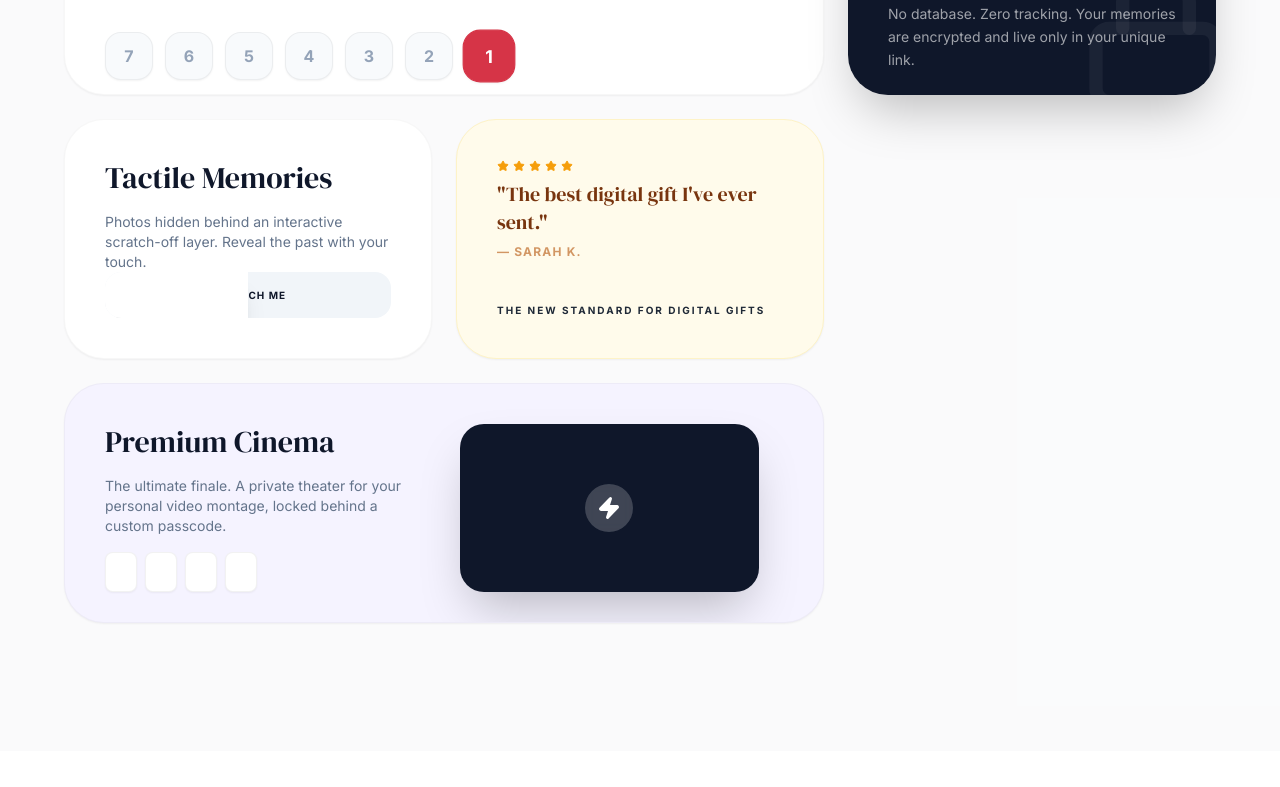
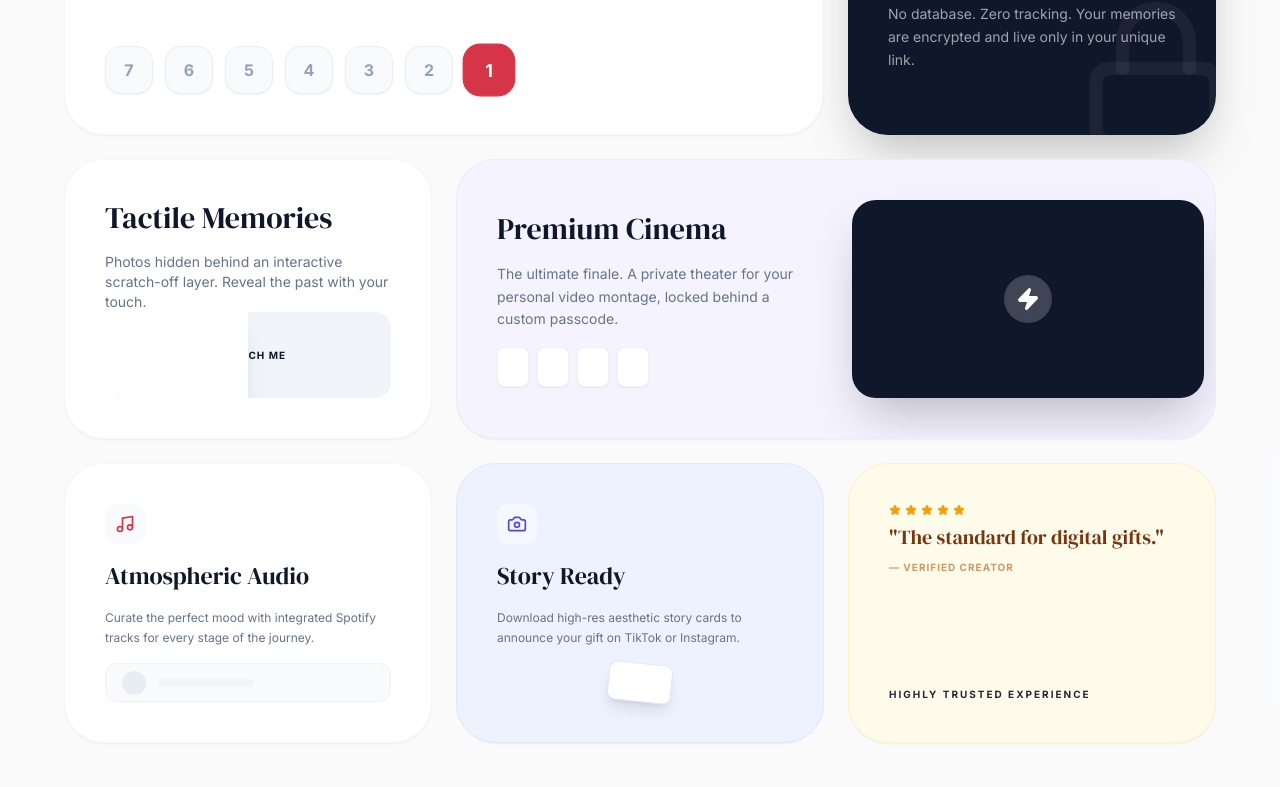
Before and after one commit to mbn-code/sanctuary-wizard, a Next.js app: page / in a window 1280 px wide. Shown: the part 1073-1860 px from the top of the page. Built offline with nearby package versions, Linux system fonts and the light colour scheme; a web font is replaced by a local one.

Commit message:
Enhance: direct social sharing via Web Share API, fixed occasion/theme selection state, and updated to sanctuary-gift domain

```diff
--- a/src/app/layout.tsx
+++ b/src/app/layout.tsx
@@ -24,20 +24,20 @@ const playfair = Playfair_Display({
 });
 
 export const metadata: Metadata = {
-  metadataBase: new URL("https://magicgift.vercel.app"),
-  title: "Magic Gift | The Digital Sanctuary Wizard",
-  description: "Create a personalized interactive sanctuary for any life event. Birthdays, Anniversaries, Weddings, and more. The ultimate digital surprise.",
+  metadataBase: new URL("https://sanctuary-gift.vercel.app"),
+  title: "Sanctuary | Create Your Digital Sanctuary",
+  description: "The ultimate digital sanctuary for all of life's special moments. Birthdays, anniversaries, weddings, and more.",
   openGraph: {
-    title: "Magic Gift | Digital Sanctuary Wizard",
-    description: "Build a timed countdown of memories, music, and secret messages for your loved ones.",
-    url: "https://magicgift.vercel.app",
-    siteName: "Magic Gift",
+    title: "Sanctuary",
+    description: "The ultimate digital gift for your loved ones.",
+    url: "https://sanctuary-gift.vercel.app",
+    siteName: "Sanctuary",
     images: [
       {
         url: "/og-image.png",
         width: 1200,
         height: 630,
-        alt: "Magic Gift Sanctuary Preview",
+        alt: "Sanctuary Preview",
       },
     ],
     locale: "en_US",
@@ -45,7 +45,7 @@ export const metadata: Metadata = {
   },
   twitter: {
     card: "summary_large_image",
-    title: "Magic Gift ✨",
+    title: "Sanctuary ✨",
     description: "Create a digital sanctuary for your loved ones. Photos, music, and secret notes.",
     images: ["/og-image.png"],
   },
--- a/src/app/page.tsx
+++ b/src/app/page.tsx
@@ -167,12 +167,14 @@ export default function Home() {
 
             <MySanctuaries />
 
+            {/* Bento Section */}
             <section id="bento" className="py-32 px-6 bg-slate-50/50 relative overflow-hidden">
-                <div className="max-w-6xl mx-auto grid grid-cols-1 md:grid-cols-12 gap-6 auto-rows-[240px]">
+                <div className="max-w-6xl mx-auto grid grid-cols-1 md:grid-cols-12 gap-6 auto-rows-[280px]">
+                    {/* 1. The Journey (Big) */}
                     <div className="md:col-span-12 lg:col-span-8 bg-white p-10 rounded-[40px] shadow-sm border border-black/[0.03] flex flex-col justify-between group overflow-hidden relative">
                         <div className="relative z-10 space-y-4 text-left">
                             <h3 className="text-4xl font-serif-display text-slate-900">The Journey Matters</h3>
-                            <p className="text-slate-500 max-w-md">Build anticipation with a timed countdown. Every day reveals a new photo, a hidden note, or a curated song.</p>
+                            <p className="text-slate-500 max-w-md text-sm">Build anticipation with a timed countdown. Every day reveals a new photo, a hidden note, or a curated song.</p>
                         </div>
                         <div className="flex gap-3 mt-8 relative z-10 text-left">
                             {[7, 6, 5, 4, 3, 2, 1].map(d => (
@@ -182,15 +184,17 @@ export default function Home() {
                         <div className="absolute top-[-20%] right-[-10%] w-[400px] h-[400px] bg-sanctuary-secondary/10 rounded-full blur-[80px]" />
                     </div>
 
+                    {/* 2. Private by Design (Small) */}
                     <div className="md:col-span-6 lg:col-span-4 bg-slate-900 p-10 rounded-[40px] shadow-2xl flex flex-col justify-between text-white relative overflow-hidden group">
                         <div className="relative z-10 space-y-4 text-left text-white">
-                            <div className="w-10 h-10 bg-white/10 rounded-xl flex items-center justify-center text-left"><Shield size={20} className="text-sanctuary-secondary text-left" /></div>
+                            <div className="w-10 h-10 bg-white/10 rounded-xl flex items-center justify-center text-left text-white"><Shield size={20} className="text-sanctuary-secondary" /></div>
                             <h3 className="text-3xl font-serif-display text-left">Private by Design</h3>
                             <p className="text-white/60 text-sm leading-relaxed text-left">No database. Zero tracking. Your memories are encrypted and live only in your unique link.</p>
                         </div>
                         <Lock className="absolute bottom-[-20px] right-[-20px] text-white/5 w-40 h-40 group-hover:scale-110 transition-transform duration-700" />
                     </div>
 
+                    {/* 3. Tactile Memories (Small) */}
                     <div className="md:col-span-6 lg:col-span-4 bg-white p-10 rounded-[40px] shadow-sm border border-black/[0.03] flex flex-col justify-between overflow-hidden group relative">
                         <div className="space-y-4 text-left text-gray-800">
                             <h3 className="text-3xl font-serif-display text-slate-900">Tactile Memories</h3>
@@ -202,23 +206,12 @@ export default function Home() {
                         </div>
                     </div>
 
-                    <div className="md:col-span-6 lg:col-span-4 bg-amber-50 p-10 rounded-[40px] shadow-sm border border-amber-100 flex flex-col justify-between overflow-hidden group relative">
-                        <div className="space-y-2 text-left">
-                            <div className="flex gap-1 text-amber-500 text-left">
-                                {[1,2,3,4,5].map(i => <Star key={i} size={12} fill="currentColor" />)}
-                            </div>
-                            <h3 className="text-xl font-serif-display text-amber-900 text-left">"The best digital gift I've ever sent."</h3>
-                            <p className="text-amber-700/60 text-xs font-bold uppercase tracking-widest mt-4 text-left">— Sarah K.</p>
-                        </div>
-                        <div className="text-[10px] font-bold text-amber-800/40 uppercase tracking-[0.2em] mt-8 text-left text-gray-800">The new standard for digital gifts</div>
-                    </div>
-
+                    {/* 4. Premium Cinema (Big) */}
                     <div className="md:col-span-12 lg:col-span-8 bg-[#F5F3FF] p-10 rounded-[40px] shadow-sm border border-black/[0.03] flex flex-col justify-between group overflow-hidden relative">
-
                         <div className="grid grid-cols-1 md:grid-cols-2 gap-8 items-center h-full text-left">
                             <div className="space-y-4 text-left">
                                 <h3 className="text-3xl font-serif-display text-slate-900">Premium Cinema</h3>
-                                <p className="text-slate-500 text-sm">The ultimate finale. A private theater for your personal video montage, locked behind a custom passcode.</p>
+                                <p className="text-slate-500 text-sm leading-relaxed">The ultimate finale. A private theater for your personal video montage, locked behind a custom passcode.</p>
                                 <div className="flex gap-2 text-left">
                                     {[1, 2, 3, 4].map(i => <div key={i} className="w-8 h-10 bg-white rounded-lg border border-black/5 shadow-sm text-left" />)}
                                 </div>
@@ -231,6 +224,41 @@ export default function Home() {
                                 </div>
                             </div>
                         </div>
+                    </div>
+
+                    {/* 5. Atmospheric Audio (Small) */}
+                    <div className="md:col-span-6 lg:col-span-4 bg-white p-10 rounded-[40px] shadow-sm border border-black/[0.03] flex flex-col justify-between overflow-hidden group relative text-left">
+                        <div className="space-y-4 text-left">
+                            <div className="w-10 h-10 bg-slate-50 rounded-xl flex items-center justify-center text-left"><Music className="text-sanctuary-primary" size={20} /></div>
+                            <h3 className="text-2xl font-serif-display text-slate-900">Atmospheric Audio</h3>
+                            <p className="text-slate-500 text-xs leading-relaxed">Curate the perfect mood with integrated Spotify tracks for every stage of the journey.</p>
+                        </div>
+                        <div className="w-full h-12 bg-slate-50 rounded-xl border border-black/[0.03] flex items-center px-4 gap-3 mt-4">
+                            <div className="w-6 h-6 bg-slate-200 rounded-full animate-pulse" />
+                            <div className="h-2 w-24 bg-slate-100 rounded-full" />
+                        </div>
+                    </div>
+
+                    {/* 6. Social Media Pack (Small) */}
+                    <div className="md:col-span-6 lg:col-span-4 bg-indigo-50 p-10 rounded-[40px] shadow-sm border border-indigo-100 flex flex-col justify-between overflow-hidden group relative text-left">
+                        <div className="space-y-4 text-left">
+                            <div className="w-10 h-10 bg-white/50 rounded-xl flex items-center justify-center text-left"><Camera className="text-indigo-600" size={20} /></div>
+                            <h3 className="text-2xl font-serif-display text-slate-900">Story Ready</h3>
+                            <p className="text-slate-500 text-xs leading-relaxed">Download high-res aesthetic story cards to announce your gift on TikTok or Instagram.</p>
+                        </div>
+                        <div className="w-16 h-20 bg-white rounded-lg shadow-lg border border-indigo-100 mx-auto rotate-6 group-hover:rotate-0 transition-all duration-500 mt-4" />
+                    </div>
+
+                    {/* 7. Social Proof (Small) */}
+                    <div className="md:col-span-12 lg:col-span-4 bg-amber-50 p-10 rounded-[40px] shadow-sm border border-amber-100 flex flex-col justify-between overflow-hidden group relative text-left">
+                        <div className="space-y-2 text-left">
+                            <div className="flex gap-1 text-amber-500 text-left">
+                                {[1,2,3,4,5].map(i => <Star key={i} size={12} fill="currentColor" />)}
+                            </div>
+                            <h3 className="text-xl font-serif-display text-amber-900 text-left leading-snug">"The standard for digital gifts."</h3>
+                            <p className="text-amber-700/60 text-[10px] font-bold uppercase tracking-widest mt-4 text-left">— Verified Creator</p>
+                        </div>
+                        <div className="text-[10px] font-bold text-amber-800/40 uppercase tracking-[0.2em] mt-8 text-left text-gray-800">Highly Trusted Experience</div>
                     </div>
                 </div>
             </section>
--- a/src/components/Invitation.tsx
+++ b/src/components/Invitation.tsx
@@ -129,7 +129,7 @@ const Invitation = ({ onComplete }: InvitationProps) => {
             className="text-center space-y-12"
           >
             <h2 className="text-4xl md:text-5xl font-bold text-sanctuary-primary leading-tight font-serif-display text-gray-800">
-              {config?.customQuestion || `${config?.names.recipient}, will you be my Valentine?`}
+              {config?.customQuestion || (config?.occasion === 'birthday' ? `Happy Birthday, ${config?.names.recipient}!` : `${config?.names.recipient}, will you be mine?`)}
             </h2>
 
             <div className="flex flex-col md:flex-row items-center justify-center gap-6">
```
Also changed, not shown: src/app/wizard/page.tsx (+46 -8 lines).
